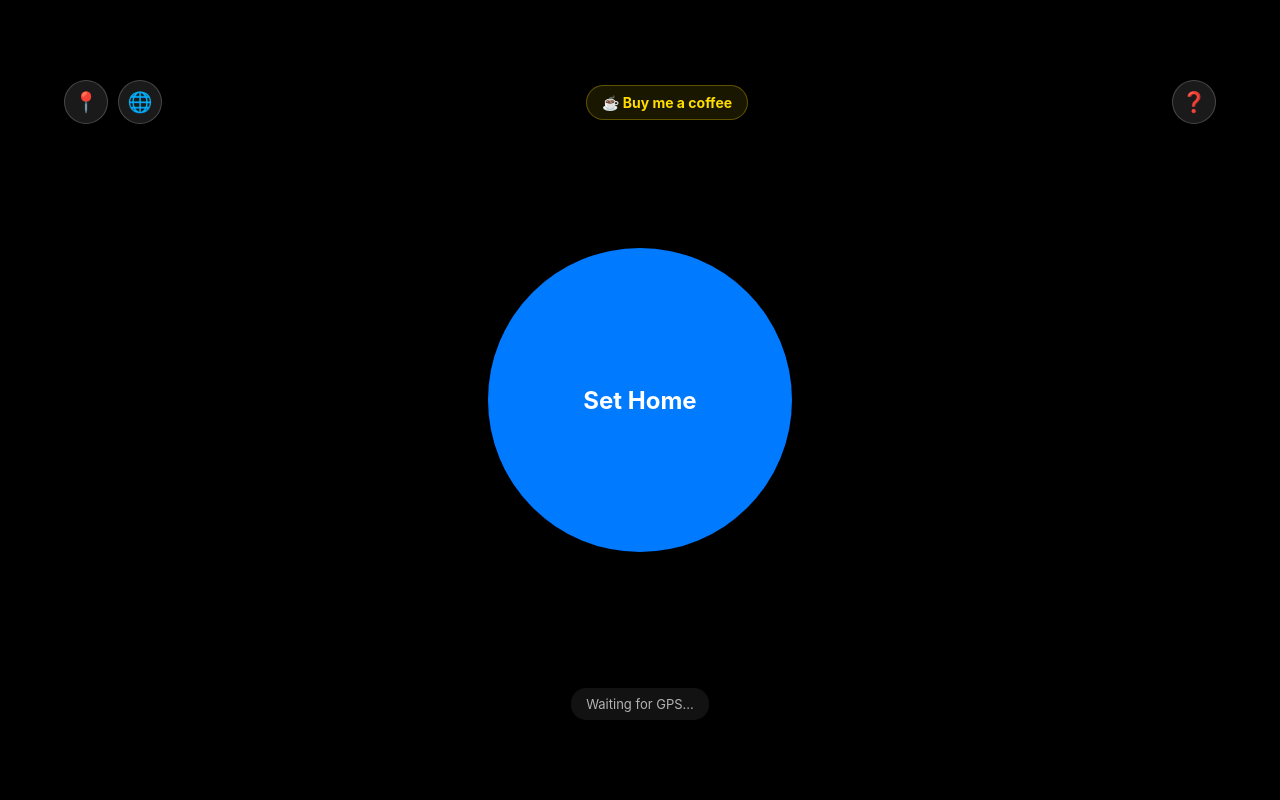
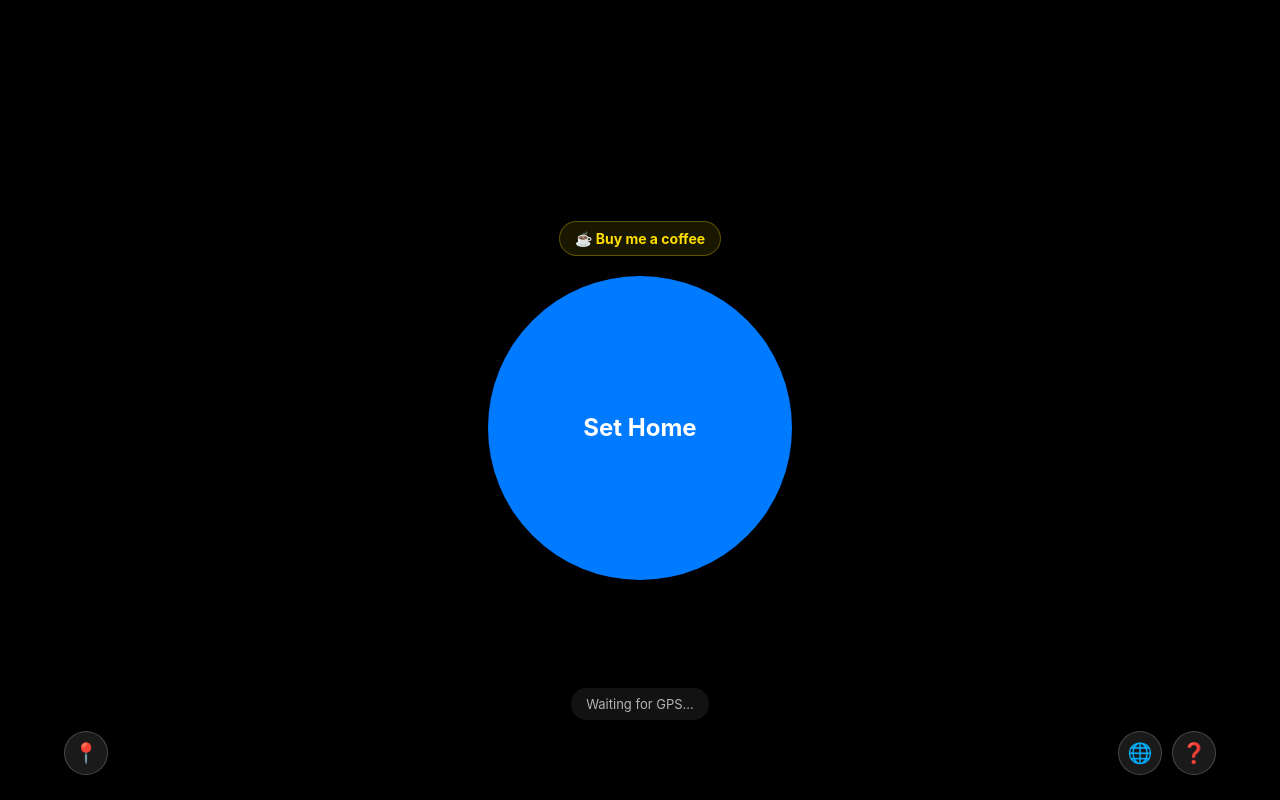
Before and after one commit to alternatief1983/set-home-go-home, a plain HTML site: page index.html in a window 1280 px wide. Drawn offline with nearby package versions, Linux system fonts and the light colour scheme.

Commit message:
Add files via upload

```diff
--- a/index.html
+++ b/index.html
@@ -39,22 +39,6 @@
             touch-action: manipulation;
         }
 
-        /* Top Bar Container for POI, Lang, Coffee, Help */
-        .top-controls {
-            position: absolute;
-            top: 10vh;
-            width: 90%;
-            display: flex;
-            justify-content: space-between;
-            align-items: center;
-            z-index: 10;
-        }
-
-        .side-buttons {
-            display: flex;
-            gap: 10px;
-        }
-
         .mini-btn {
             width: 44px;
             height: 44px;
@@ -80,6 +64,24 @@
             border-radius: 20px;
             border: 1px solid rgba(255, 221, 0, 0.3);
             white-space: nowrap;
+            margin-bottom: 20px;
+            z-index: 10;
+        }
+
+        /* Bottom Bar Container for POI, Lang, Coffee, Help */
+        .bottom-controls {
+            position: fixed;
+            bottom: 25px;
+            width: 90%;
+            display: flex;
+            justify-content: space-between;
+            align-items: center;
+            z-index: 10;
+        }
+
+        .right-btns {
+            display: flex;
+            gap: 10px;
         }
 
         .main-nav {
@@ -256,18 +258,7 @@
 </head>
 <body>
 
-    <div class="top-controls">
-        <div class="side-buttons">
-            <button class="mini-btn" id="poi-btn" title="POI">📍</button>
-            <button class="mini-btn" id="lang-btn" title="Language">🌐</button>
-        </div>
-
-        <a href="https://www.buymeacoffee.com/" target="_blank" class="coffee-link">☕ Buy me a coffee</a>
-
-        <div class="side-buttons">
-            <button class="mini-btn" id="help-btn" title="Help">❓</button>
-        </div>
-    </div>
+    <a href="https://www.buymeacoffee.com/" target="_blank" class="coffee-link">☕ Buy me a coffee</a>
 
     <div class="main-nav">
         <button id="set-home-btn" class="circle-btn">
@@ -280,6 +271,14 @@
             <button id="go-home-btn" class="circle-btn">
                 <span id="label-go-home">Go Home</span>
             </button>
+        </div>
+    </div>
+
+    <div class="bottom-controls">
+        <button class="mini-btn" id="poi-btn" title="POI">📍</button>
+        <div class="right-btns">
+            <button class="mini-btn" id="lang-btn" title="Language">🌐</button>
+            <button class="mini-btn" id="help-btn" title="Help">❓</button>
         </div>
     </div>
 
```
